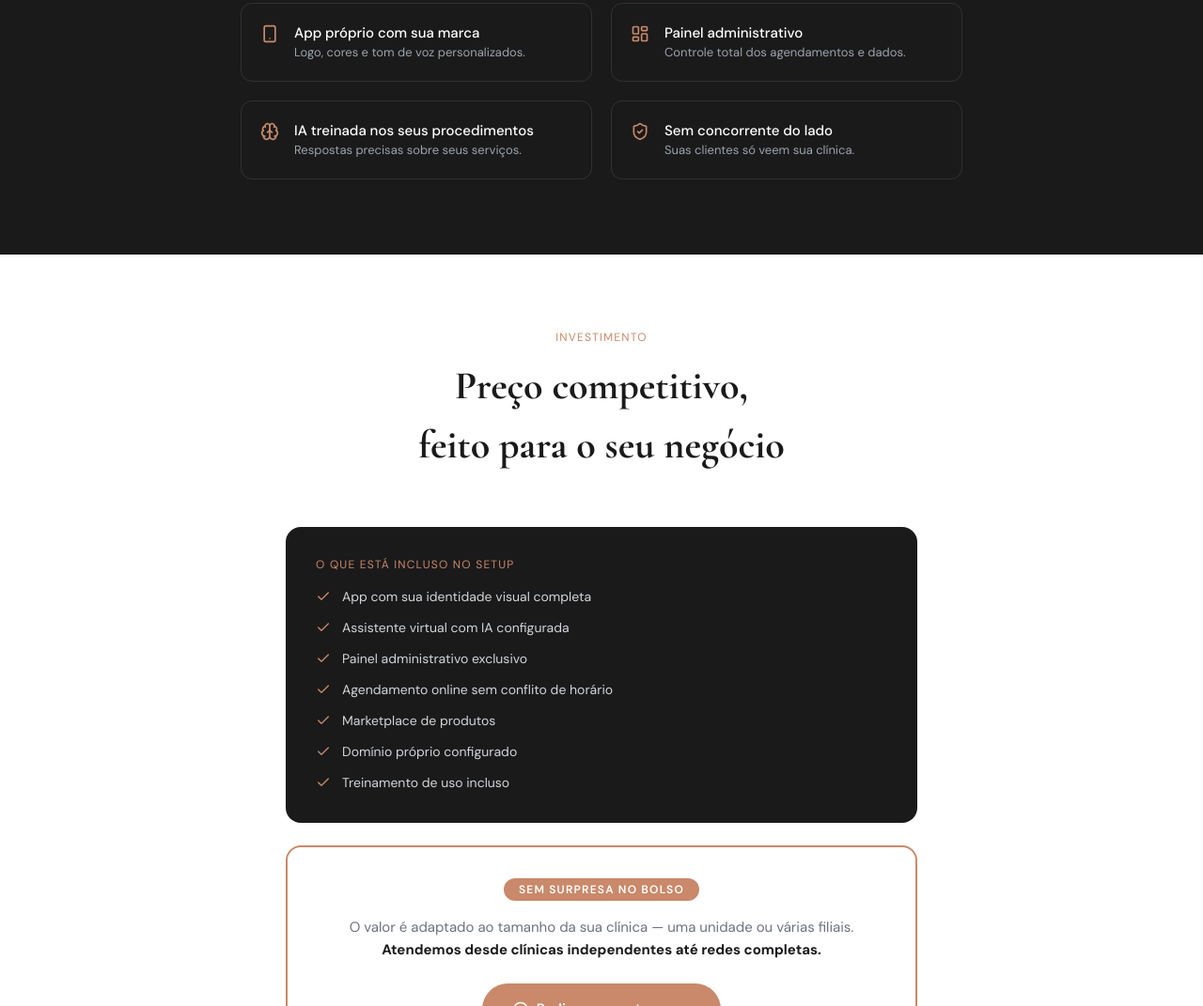
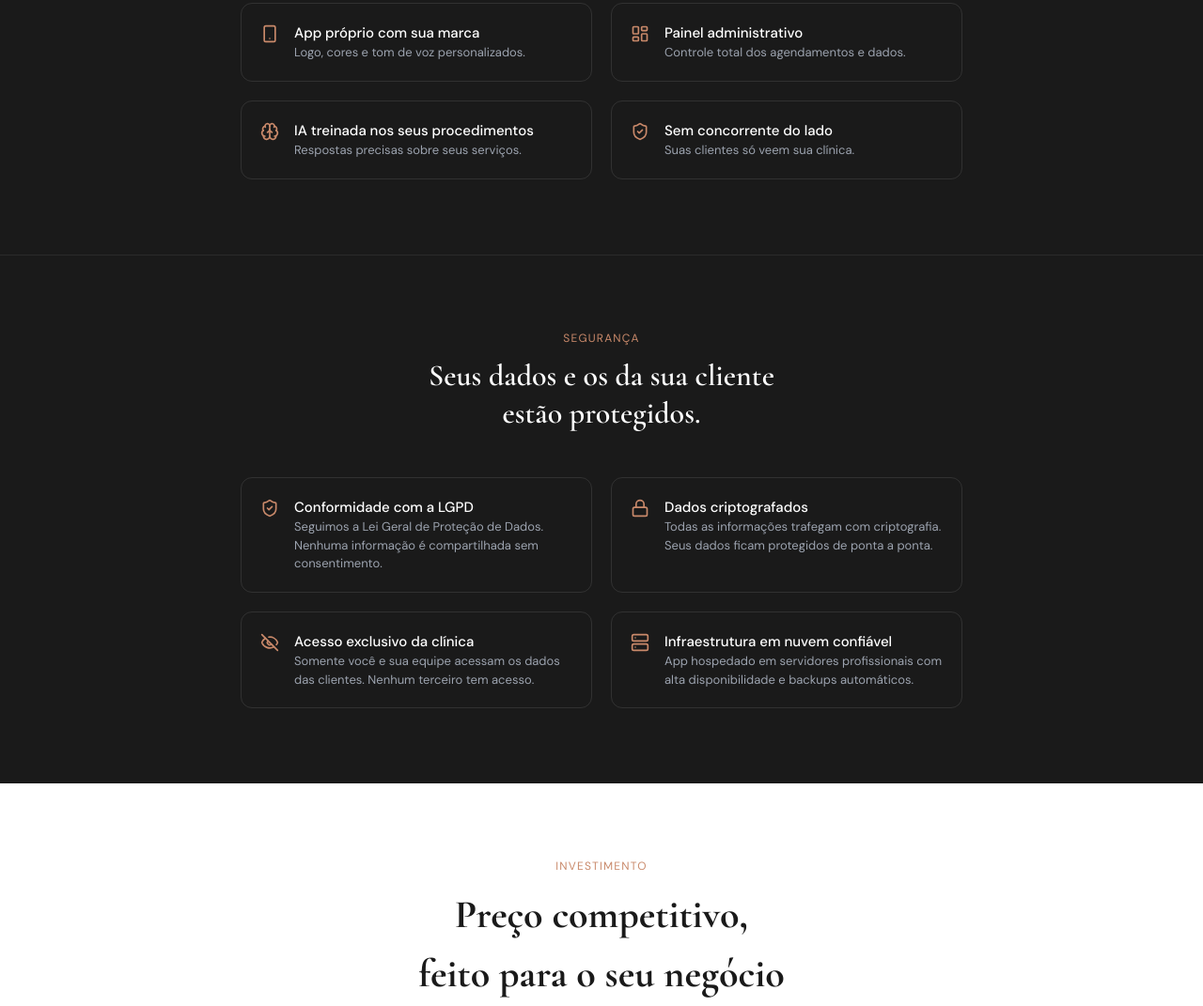
Before and after one commit to viniciussova/landing-clinica, a plain HTML site: page index.html in a window 1280 px wide. Shown: the part 2235-3306 px from the top of the page at 94% size. Drawn offline with nearby package versions, Linux system fonts and the light colour scheme.

Commit message:
feat: adiciona seção de segurança e LGPD

```diff
--- a/index.html
+++ b/index.html
@@ -312,6 +312,46 @@
     </div>
    </section>
 
+   <!-- ===== SEGURANÇA ===== -->
+   <section class="w-full bg-dark" style="border-top:1px solid rgba(255,255,255,0.07);">
+    <div class="max-w-5xl mx-auto px-6 py-20">
+     <div class="text-center mb-12">
+      <p class="text-rose_gold font-sans text-xs tracking-widest uppercase mb-3 fade-up">Segurança</p>
+      <h2 class="font-serif font-semibold text-white leading-tight fade-up fade-up-delay-1" style="font-size: 32px;">Seus dados e os da sua cliente<br>estão protegidos.</h2>
+     </div>
+     <div class="grid grid-cols-1 md:grid-cols-2 gap-5 max-w-3xl mx-auto">
+      <div class="diff-card flex items-start gap-4 p-5 rounded-xl border border-white/10 fade-up">
+       <div class="mt-0.5"><i data-lucide="shield-check" style="width:20px;height:20px;color:#C9896A;"></i></div>
+       <div>
+        <p class="text-white font-sans font-medium" style="font-size:15px;">Conformidade com a LGPD</p>
+        <p class="text-gray-400 font-sans" style="font-size:13px;">Seguimos a Lei Geral de Proteção de Dados. Nenhuma informação é compartilhada sem consentimento.</p>
+       </div>
+      </div>
+      <div class="diff-card flex items-start gap-4 p-5 rounded-xl border border-white/10 fade-up fade-up-delay-1">
+       <div class="mt-0.5"><i data-lucide="lock" style="width:20px;height:20px;color:#C9896A;"></i></div>
+       <div>
+        <p class="text-white font-sans font-medium" style="font-size:15px;">Dados criptografados</p>
+        <p class="text-gray-400 font-sans" style="font-size:13px;">Todas as informações trafegam com criptografia. Seus dados ficam protegidos de ponta a ponta.</p>
+       </div>
+      </div>
+      <div class="diff-card flex items-start gap-4 p-5 rounded-xl border border-white/10 fade-up fade-up-delay-1">
+       <div class="mt-0.5"><i data-lucide="eye-off" style="width:20px;height:20px;color:#C9896A;"></i></div>
+       <div>
+        <p class="text-white font-sans font-medium" style="font-size:15px;">Acesso exclusivo da clínica</p>
+        <p class="text-gray-400 font-sans" style="font-size:13px;">Somente você e sua equipe acessam os dados das clientes. Nenhum terceiro tem acesso.</p>
+       </div>
+      </div>
+      <div class="diff-card flex items-start gap-4 p-5 rounded-xl border border-white/10 fade-up fade-up-delay-2">
+       <div class="mt-0.5"><i data-lucide="server" style="width:20px;height:20px;color:#C9896A;"></i></div>
+       <div>
+        <p class="text-white font-sans font-medium" style="font-size:15px;">Infraestrutura em nuvem confiável</p>
+        <p class="text-gray-400 font-sans" style="font-size:13px;">App hospedado em servidores profissionais com alta disponibilidade e backups automáticos.</p>
+       </div>
+      </div>
+     </div>
+    </div>
+   </section>
+
    <!-- ===== INVESTIMENTO ===== -->
    <section class="w-full bg-white">
     <div class="max-w-4xl mx-auto px-6 py-20">
```
